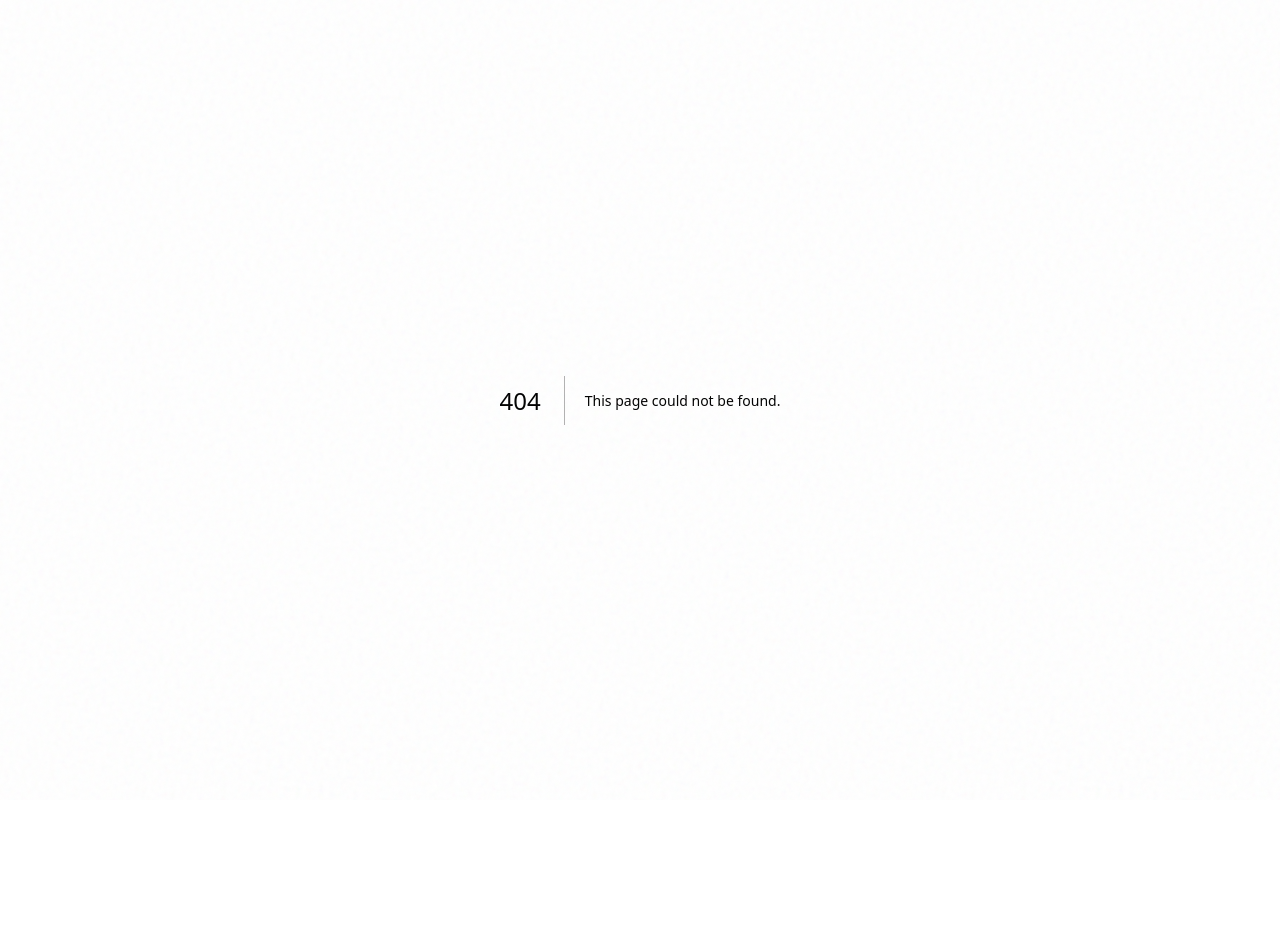
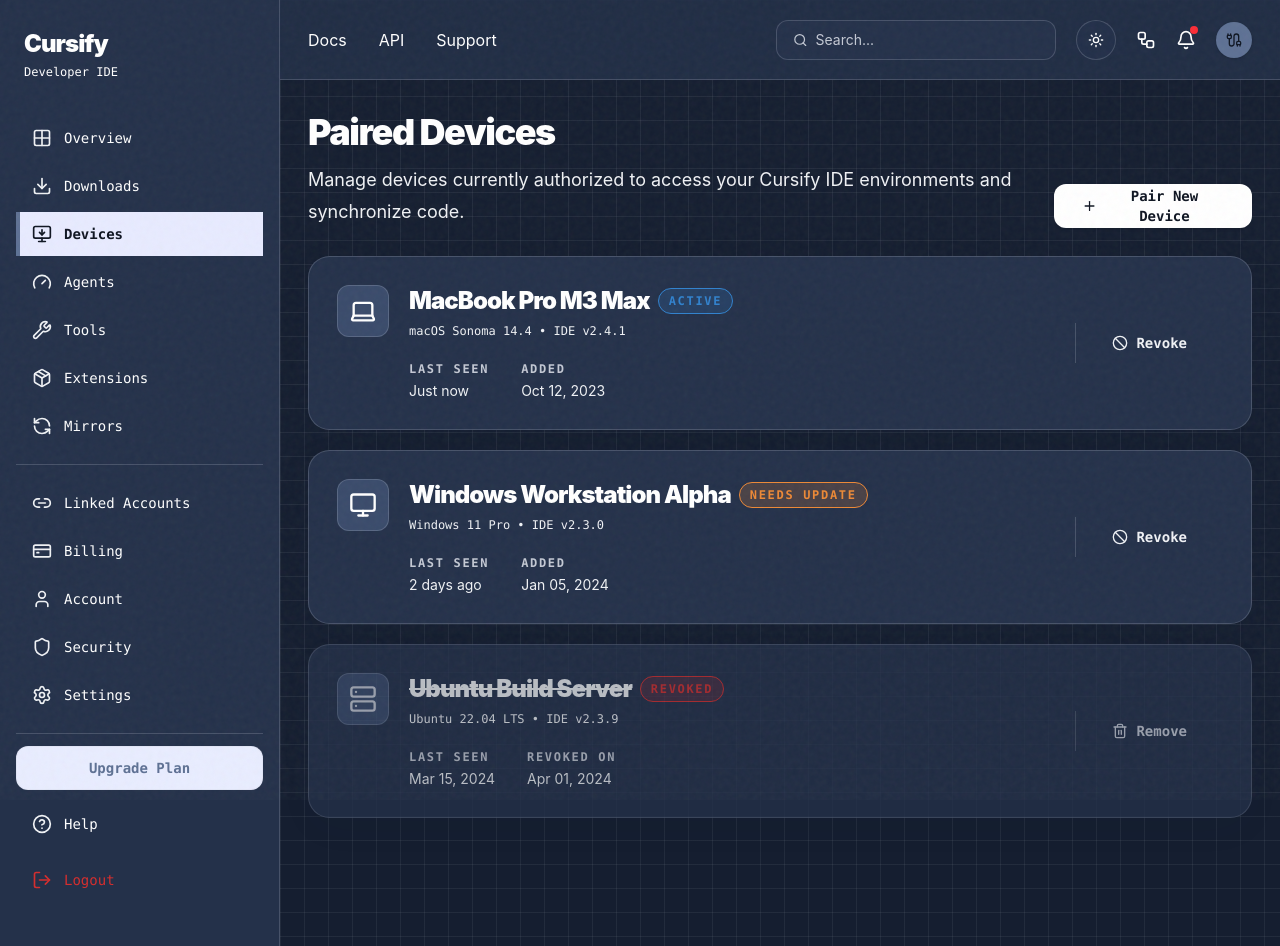
Before and after one commit to Cursify-inc/Cursify-WebApp, a Next.js app: page /dashboard/devices in a window 1280 px wide. Before the commit this address had no page. Before the commit the page ends 800 px from the top, so only its background shows below. Built offline with nearby package versions, Linux system fonts and the light colour scheme.

Commit message:
feat: add devices dashboard page

```diff
--- /dev/null
+++ b/app/dashboard/devices/page.tsx
@@ -0,0 +1,31 @@
+"use client";
+
+import { useState } from "react";
+import {
+  DashboardSidebar,
+  DashboardTopbar,
+} from "@/components/dashboard/overview";
+import { DevicesPanel } from "@/components/dashboard/devices";
+
+export default function DevicesPage() {
+  const [isSidebarOpen, setIsSidebarOpen] = useState(false);
+
+  return (
+    <main className="min-h-screen bg-background text-text-primary">
+      <div className="grid min-h-screen lg:grid-cols-[280px_1fr]">
+        <DashboardSidebar
+          isMobileOpen={isSidebarOpen}
+          onClose={() => setIsSidebarOpen(false)}
+        />
+
+        <section className="dashboard-grid-bg min-w-0">
+          <DashboardTopbar onMenuClick={() => setIsSidebarOpen(true)} />
+
+          <div className="mx-auto max-w-6xl px-6 py-8 lg:px-7">
+            <DevicesPanel />
+          </div>
+        </section>
+      </div>
+    </main>
+  );
+}
--- /dev/null
+++ b/components/dashboard/devices/devices-panel.tsx
@@ -0,0 +1,199 @@
+import {
+  Ban,
+  Laptop,
+  Plus,
+  Server,
+  Trash2,
+  Monitor,
+} from "lucide-react";
+import type { ElementType } from "react";
+
+const devices = [
+  {
+    name: "MacBook Pro M3 Max",
+    description: "macOS Sonoma 14.4 • IDE v2.4.1",
+    status: "Active",
+    statusTone: "active",
+    icon: Laptop,
+    lastSeen: "Just now",
+    secondLabel: "Added",
+    secondValue: "Oct 12, 2023",
+    action: "Revoke",
+    actionIcon: Ban,
+  },
+  {
+    name: "Windows Workstation Alpha",
+    description: "Windows 11 Pro • IDE v2.3.0",
+    status: "Needs Update",
+    statusTone: "warning",
+    icon: Monitor,
+    lastSeen: "2 days ago",
+    secondLabel: "Added",
+    secondValue: "Jan 05, 2024",
+    action: "Revoke",
+    actionIcon: Ban,
+  },
+  {
+    name: "Ubuntu Build Server",
+    description: "Ubuntu 22.04 LTS • IDE v2.3.9",
+    status: "Revoked",
+    statusTone: "revoked",
+    icon: Server,
+    lastSeen: "Mar 15, 2024",
+    secondLabel: "Revoked On",
+    secondValue: "Apr 01, 2024",
+    action: "Remove",
+    actionIcon: Trash2,
+    revoked: true,
+  },
+];
+
+export function DevicesPanel() {
+  return (
+    <div className="space-y-7">
+      <div className="flex flex-col gap-5 xl:flex-row xl:items-end xl:justify-between">
+        <div>
+          <h1 className="text-3xl font-black tracking-[-0.04em] text-text-primary md:text-4xl">
+            Paired Devices
+          </h1>
+
+          <p className="mt-3 max-w-3xl text-lg leading-8 text-text-secondary">
+            Manage devices currently authorized to access your Cursify IDE
+            environments and synchronize code.
+          </p>
+        </div>
+
+        <button
+          type="button"
+          className="inline-flex h-11 w-fit cursor-pointer items-center justify-center gap-2 rounded-xl bg-text-primary px-7 font-mono text-sm font-bold text-text-inverse shadow-sm transition hover:bg-text-secondary"
+        >
+          <Plus className="h-4 w-4" />
+          Pair New Device
+        </button>
+      </div>
+
+      <div className="grid gap-5">
+        {devices.map((device) => (
+          <DeviceCard key={device.name} {...device} />
+        ))}
+      </div>
+    </div>
+  );
+}
+
+function DeviceCard({
+  name,
+  description,
+  status,
+  statusTone,
+  icon: Icon,
+  lastSeen,
+  secondLabel,
+  secondValue,
+  action,
+  actionIcon: ActionIcon,
+  revoked = false,
+}: {
+  name: string;
+  description: string;
+  status: string;
+  statusTone: string;
+  icon: ElementType;
+  lastSeen: string;
+  secondLabel: string;
+  secondValue: string;
+  action: string;
+  actionIcon: ElementType;
+  revoked?: boolean;
+}) {
+  return (
+    <section
+  className={`rounded-[1.35rem] border border-border bg-background-surface p-6 shadow-[0_12px_40px_rgba(21,30,48,0.06)] transition md:p-7 ${
+    revoked ? "opacity-75" : "hover:-translate-y-1"
+  }`}
+>
+      <div className="flex flex-col gap-6 md:flex-row md:items-center md:justify-between">
+        <div className="flex min-w-0 flex-1 items-start gap-5">
+          <div
+            className={`flex h-13 w-13 shrink-0 items-center justify-center rounded-xl border border-border ${
+              revoked
+                ? "bg-background-light text-text-tertiary"
+                : "bg-background-light text-text-primary"
+            }`}
+          >
+            <Icon className="h-7 w-7" />
+          </div>
+
+          <div className="min-w-0">
+            <div className="flex flex-wrap items-center gap-2">
+              <h2
+                className={`text-2xl font-black tracking-[-0.04em] ${
+                  revoked
+                    ? "text-text-secondary line-through"
+                    : "text-text-primary"
+                }`}
+              >
+                {name}
+              </h2>
+
+              <StatusBadge tone={statusTone} label={status} />
+            </div>
+
+            <p className="mt-1 font-mono text-xs leading-5 text-text-secondary">
+              {description}
+            </p>
+
+            <div className="mt-5 flex flex-wrap gap-8">
+              <DeviceMeta label="Last Seen" value={lastSeen} />
+              <DeviceMeta label={secondLabel} value={secondValue} />
+            </div>
+          </div>
+        </div>
+
+        <div className="flex justify-end border-t border-border pt-4 md:border-l md:border-t-0 md:px-6 md:py-0">
+          <button
+            type="button"
+            disabled={revoked}
+            className={`inline-flex h-10 cursor-pointer items-center justify-center gap-2 rounded-xl px-3 font-mono text-sm font-bold transition disabled:cursor-not-allowed ${
+              revoked
+                ? "text-text-tertiary"
+                : "text-text-secondary hover:bg-danger-light hover:text-danger"
+            }`}
+          >
+            <ActionIcon className="h-4 w-4" />
+            {action}
+          </button>
+        </div>
+      </div>
+    </section>
+  );
+}
+
+function DeviceMeta({ label, value }: { label: string; value: string }) {
+  return (
+    <div className="grid gap-1">
+      <span className="font-mono text-xs font-semibold uppercase tracking-[0.14em] text-text-tertiary">
+        {label}
+      </span>
+
+      <span className="text-sm text-text-secondary">{value}</span>
+    </div>
+  );
+}
+
+function StatusBadge({ tone, label }: { tone: string; label: string }) {
+  const className =
+    tone === "active"
+      ? "border-info bg-info-light text-info"
+      : tone === "warning"
+        ? "border-warning bg-warning-light text-warning"
+        : "border-danger bg-danger-light text-danger";
+
+  return (
+    <span
+      className={`inline-flex items-center rounded-full border px-2.5 py-1 font-mono text-xs font-semibold uppercase tracking-[0.14em] ${className}`}
+    >
+      {label}
+    </span>
+  );
+}
--- /dev/null
+++ b/components/dashboard/devices/index.ts
@@ -0,0 +1 @@
+export { DevicesPanel } from "./devices-panel";
```
